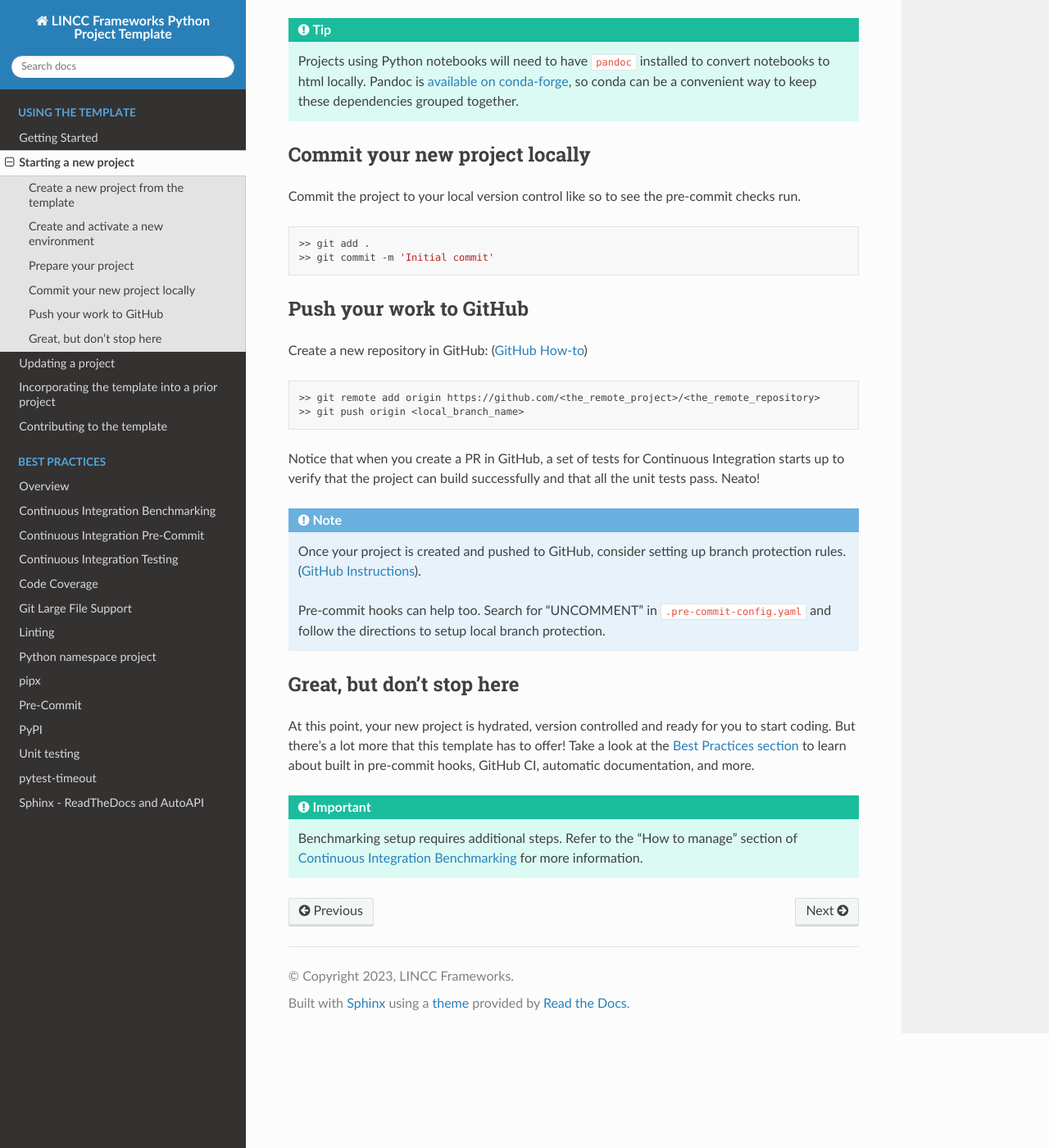
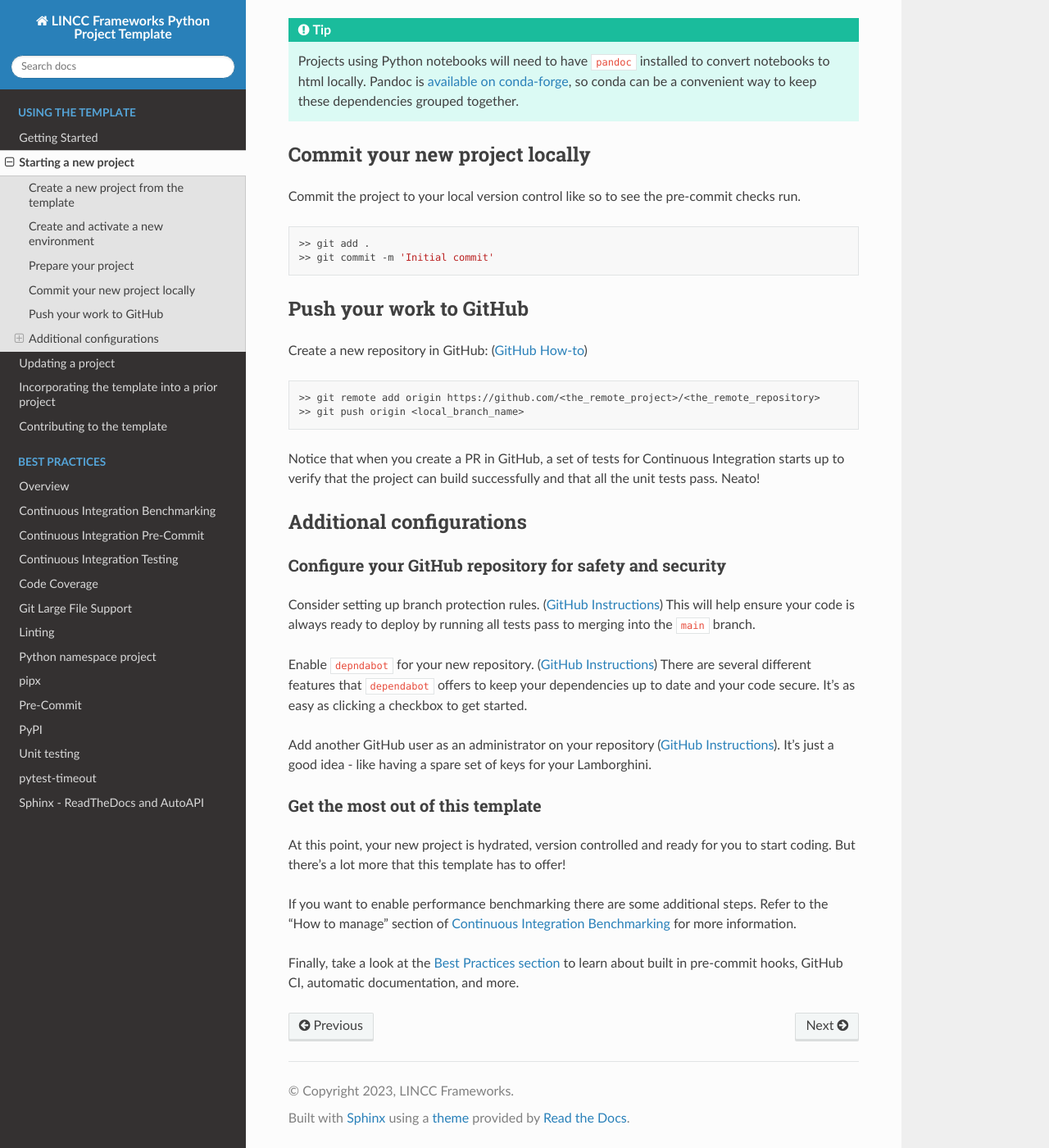
Before and after one commit to lincc-frameworks/python-project-template, a Sphinx documentation site: the page built from docs/source/new_project.rst, in a window 1280 px wide and 1400 px high, scrolled down 2546 px. Shown: the whole window at 82% size. Built offline with Sphinx 7.4.7 and the Read the Docs theme 2.0.0, drawn with Linux system fonts in a browser that asks for light colours; the version number could not be read and is left out.

Commit message:
Updating new project section to include dependabot recommendation.

```diff
--- a/docs/source/new_project.rst
+++ b/docs/source/new_project.rst
@@ -159,22 +159,32 @@
 Integration starts up to verify that the project can build successfully and
 that all the unit tests pass. Neato!
 
-.. note::
-    Once your project is created and pushed to GitHub, consider setting up
-    branch protection rules. (`GitHub Instructions <https://docs.github.com/en/repositories/configuring-branches-and-merges-in-your-repository/managing-protected-branches/about-protected-branches#require-pull-request-reviews-before-merging>`_).
 
-    Pre-commit hooks can help too. Search for "UNCOMMENT" in
-    ``.pre-commit-config.yaml`` and follow the directions to setup local branch
-    protection.
+Additional configurations
+-------------------------
 
-Great, but don't stop here
--------------------------------------------------------------------------------
+Configure your GitHub repository for safety and security
+********************************************************
 
+Consider setting up branch protection rules. (`GitHub Instructions <https://docs.github.com/en/repositories/configuring-branches-and-merges-in-your-repository/managing-protected-branches/about-protected-branches#require-pull-request-reviews-before-merging>`_)
+This will help ensure your code is always ready to deploy by running all tests
+pass to merging into the ``main`` branch.
+
+Enable ``depndabot`` for your new repository. (`GitHub Instructions <https://docs.github.com/en/code-security/getting-started/securing-your-repository#managing-dependabot-security-updates>`_)
+There are several different features that ``dependabot`` offers to keep your dependencies
+up to date and your code secure. It's as easy as clicking a checkbox to get started.
+
+Add another GitHub user as an administrator on your repository (`GitHub Instructions <https://docs.github.com/en/repositories/managing-your-repositorys-settings-and-features/managing-repository-settings/managing-teams-and-people-with-access-to-your-repository>`_).
+It's just a good idea - like having a spare set of keys for your Lamborghini.
+
+Get the most out of this template
+*********************************
 At this point, your new project is hydrated, version controlled and ready for
 you to start coding. But there's a lot more that this template has to offer!
-Take a look at the :doc:`Best Practices section <../practices/overview>` to learn about
+
+If you want to enable performance benchmarking there are some additional steps.
+Refer to the "How to manage" section of :doc:`Continuous Integration Benchmarking <../practices/ci_benchmarking>`
+for more information.
+
+Finally, take a look at the :doc:`Best Practices section <../practices/overview>` to learn about
 built in pre-commit hooks, GitHub CI, automatic documentation, and more.
-
-.. important::
-    Benchmarking setup requires additional steps. Refer to the "How to manage" section
-    of :doc:`Continuous Integration Benchmarking <../practices/ci_benchmarking>` for more information.
```
